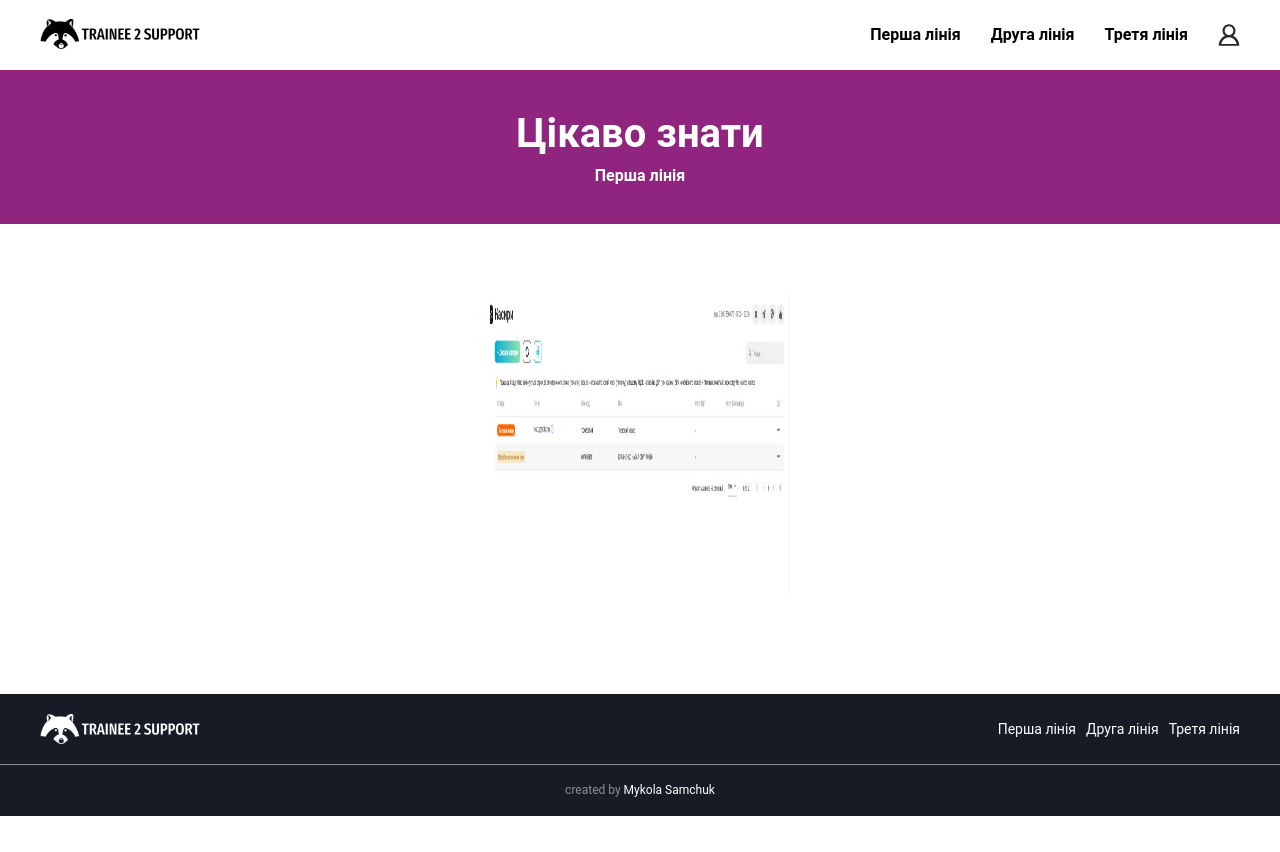
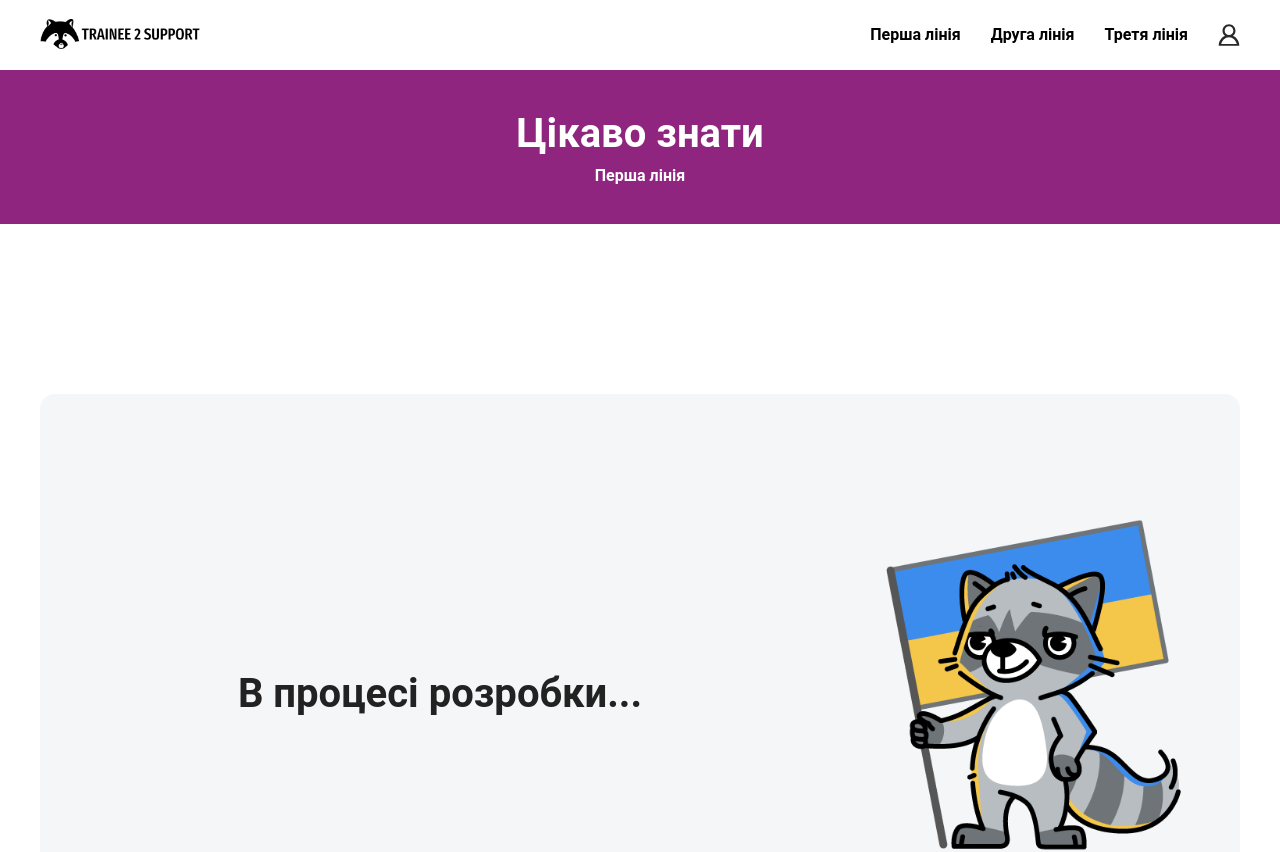
Before and after one commit to Mykola-Samchuk/trainee2support, a React (Create React App) app: page /#/interesting_first_line in a window 1280 px wide. Shown: the top 852 px of the page. Before the commit the page ends 816 px from the top, so only its background shows below. Built offline with nearby package versions, Linux system fonts and the light colour scheme.

Commit message:
empty commit

```diff
--- a/src/pages/Interesting/Interesting.jsx
+++ b/src/pages/Interesting/Interesting.jsx
@@ -1,7 +1,7 @@
 import React from "react";
 import "./interesting.scss";
 import Banner from "../../components/Banner/Banner";
-// import img from "./img/racoon-checkbox-01.png";
+import img from "./img/racoon-checkbox-01.png";
 
 export default function Interesting() {
   const path = process.env.PUBLIC_URL;
@@ -9,7 +9,7 @@ export default function Interesting() {
   return (
     <main>
       <Banner title={"Цікаво знати"} text={"Перша лінія"} bgLite={true} />
-      {/* <section className="section-content section-content">
+      <section className="section-content section-content">
         <div className="spacer-xl"></div>
         <div className="content-blc-full">
           <div className="progress-wrapp">
@@ -21,17 +21,17 @@ export default function Interesting() {
             </div>
           </div>
         </div>
-      </section> */}
-      <section className="section-content">
+      </section>
+      {/* <section className="section-content">
         <div className="interesting-wrapp">
           <div className="interesting-img-blc">
-            {/* <img src={path + image} alt="img"/> */}
+            <img src={path + image} alt="img"/>
             <img src="/trainee2support/img/imgtest.jpg" alt="img" />
           </div>
           <div className="interesting-title"></div>
           <div className="interesting-option"></div>
         </div>
-      </section>
+      </section> */}
     </main>
   );
 }
```
